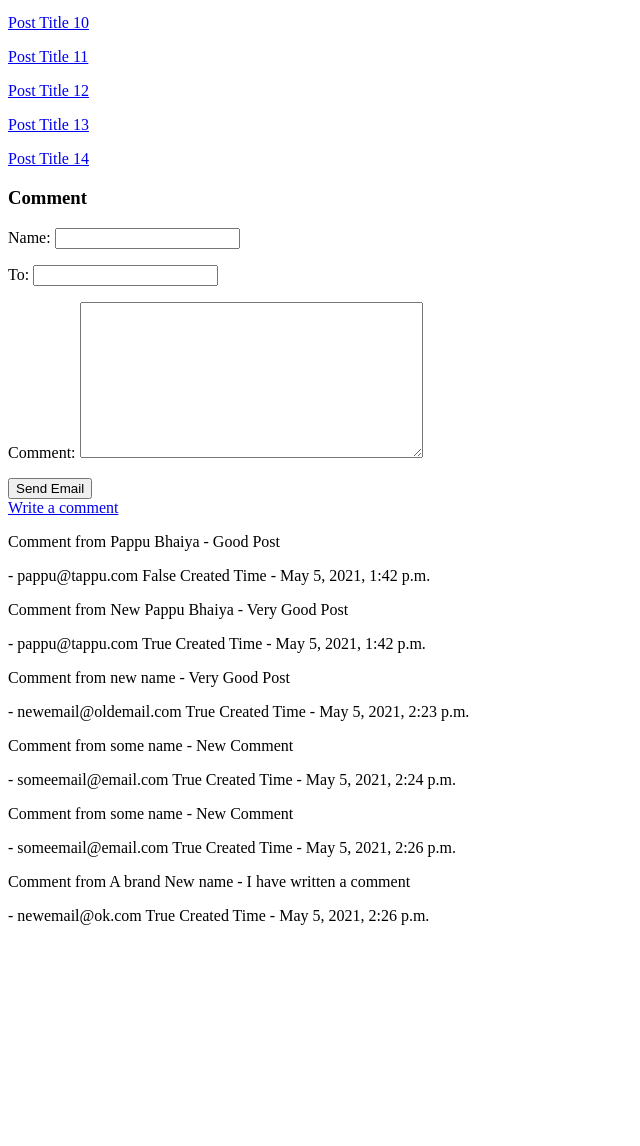
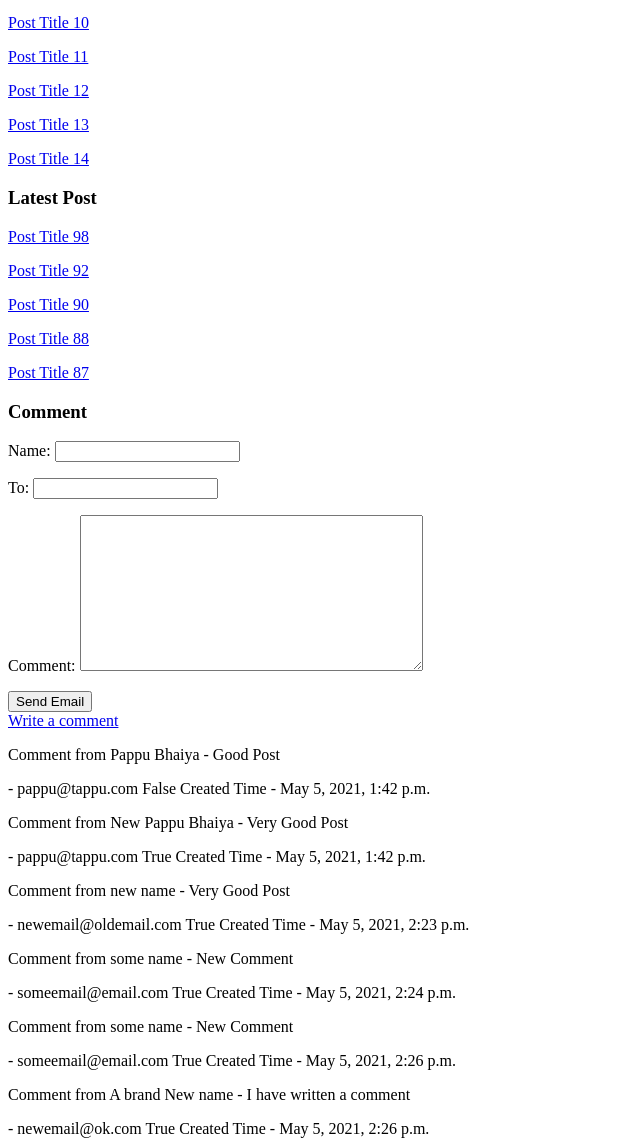
Before and after one commit to harshvardhan-anand/YT-Blog-Post-Website, a Django app: template BlogPost/templates/myapp/detail.html in a window 1280 px wide. Shown: the part 671-1817 px from the top of the page, without its empty margins (0-640 px from the left). Before the commit the page ends 1596 px from the top, so only its background shows below. Run offline with Django 3.2, Linux system fonts and the light colour scheme; the template is opened without the code that fills it: values that come from a table or form of the project are taken from there, others are empty; data comes from the database, SQL or seed files in the repository; parts of the project's set-up code (start-up, migrations or seed data) failed here and were passed over.

Commit message:
Inclusion Tag

```diff
--- a/BlogPost/myapp/templatetags/blog_tags.py
+++ b/BlogPost/myapp/templatetags/blog_tags.py
@@ -6,3 +6,11 @@ register = template.Library()
 @register.simple_tag
 def total_post():
     return Post.objects.count()
+
+
+@register.inclusion_tag('myapp/show_latest_post.html')
+def show_latest_posts(count=3):
+    latest_posts = Post.objects.filter(status='published').order_by('-created')[:count]
+    return {
+        'latest_posts':latest_posts
+    }
--- a/BlogPost/templates/myapp/detail.html
+++ b/BlogPost/templates/myapp/detail.html
@@ -21,6 +21,10 @@
         <a href="{{post.get_absolute_url}}">{{post|linebreaks}}</a>
     {% endfor %}
 
+
+    <h3> Latest Post </h3>
+    {% show_latest_posts 5 %}
+
     <h3> Comment</h3>
     <form method="post">
         {% csrf_token %}
--- /dev/null
+++ b/BlogPost/templates/myapp/show_latest_post.html
@@ -0,0 +1,3 @@
+{% for post in latest_posts %}
+    <a href="{{post.get_absolute_url}}">{{post|linebreaks}}</a>
+{% endfor %}
```
